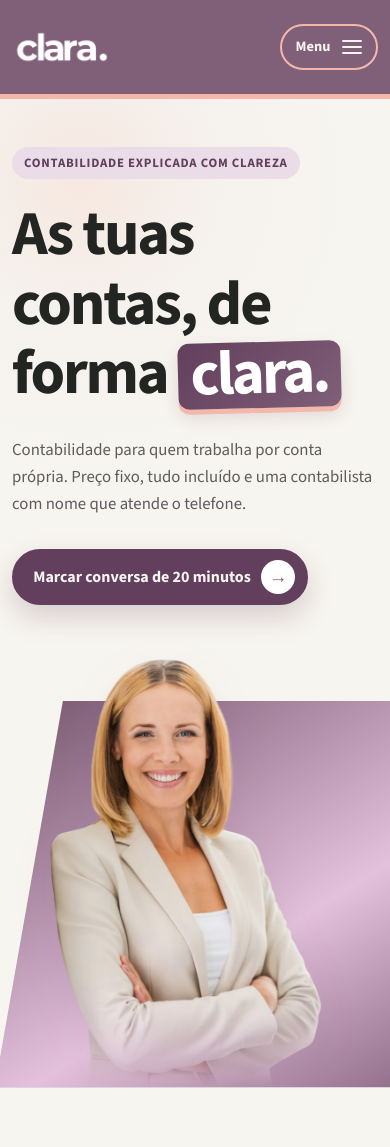
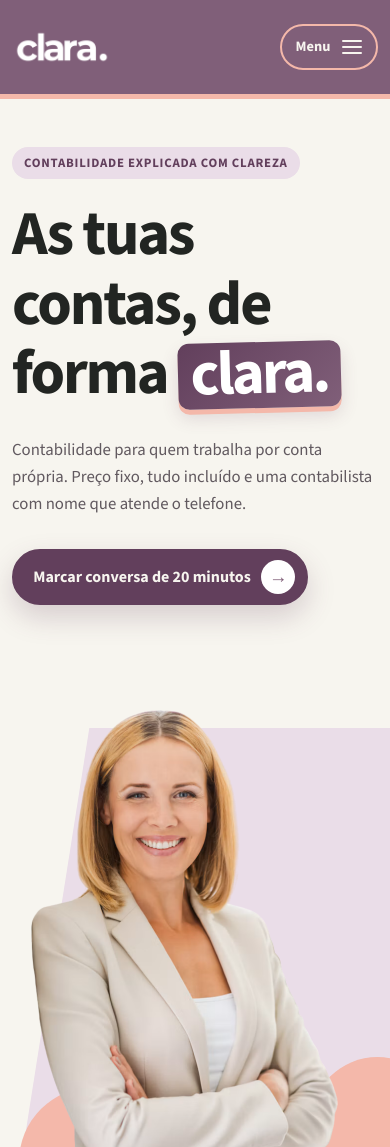
Before and after one commit to DiogoA98/ClaraContabilidadeLda., a plain HTML site: page index.html in a window 390 px wide. Shown: the top 1147 px of the page. Drawn offline with nearby package versions, Linux system fonts and the light colour scheme.

Commit message:
Update style.css

```diff
--- a/css/style.css
+++ b/css/style.css
@@ -246,38 +246,32 @@ textarea:focus-visible {
 
 .hero::before {
     position: absolute;
-    top: -180px;
-    left: -180px;
+    top: -70px;
+    right: -70px;
+    z-index: 0;
+    width: 165px;
+    height: 165px;
+    border-radius: 50%;
+    background-color: var(--color-hover);
+    content: "";
+    pointer-events: none;
+}
+
+.hero::after {
+    position: absolute;
+    top: 0;
+    right: 0;
+    bottom: 0;
     z-index: -1;
-    width: 520px;
-    height: 520px;
-    border-radius: 50%;
-    background: radial-gradient(
-        circle,
-        rgb(244 184 170 / 22%) 0%,
-        rgb(234 221 232 / 14%) 38%,
-        transparent 72%
+    width: 50.5%;
+    background-color: var(--color-primary-soft);
+    clip-path: polygon(
+        34% 0,
+        100% 0,
+        100% 100%,
+        0 100%
     );
     content: "";
-    pointer-events: none;
-}
-
-.hero::after {
-    position: absolute;
-    top: 0%;
-    right: 4.5%;
-    bottom: -25%;
-    z-index: -1;
-    width: 58%;
-    background: linear-gradient(
-    145deg,
-    #805f79 ,
-    rgb(227, 192, 219) ,
-    #623f5c
-);
-    content: "";
-    transform: skewX(-18deg);
-    transform-origin: bottom right;
     pointer-events: none;
 }
 
@@ -299,9 +293,22 @@ textarea:focus-visible {
     display: flex;
     min-height: 540px;
     align-items: flex-end;
-    justify-content: flex-end;
+    justify-content: flex-start;
     margin: 0;
     isolation: isolate;
+}
+
+.hero-visual::before {
+    position: absolute;
+    bottom: -135px;
+    left: -20px;
+    z-index: 0;
+    width: 210px;
+    height: 210px;
+    border-radius: 50%;
+    background-color: var(--color-hover);
+    content: "";
+    pointer-events: none;
 }
 
 .hero-visual picture {
@@ -313,34 +320,15 @@ textarea:focus-visible {
 
 .hero-visual img {
     position: relative;
+    right: 20px;
+    bottom: -70px;
     z-index: 1;
-    width: min(100%, 540px);
+    width: min(122%, 640px);
     height: auto;
-    max-height: 680px;
-    margin-left: auto;
+    max-height: 760px;
+    margin: 0;
     object-fit: contain;
-    object-position: right bottom;
-    filter: drop-shadow(
-        0 14px 20px rgb(98 63 92 / 7%)
-    );
-
-    -webkit-mask-image: linear-gradient(
-    to bottom,
-    #000 0%,
-    #000 78%,
-    rgb(0 0 0 / 90%) 84%,
-    rgb(0 0 0 / 55%) 92%,
-    transparent 100%
-);
-
-mask-image: linear-gradient(
-    to bottom,
-    #000 0%,
-    #000 78%,
-    rgb(0 0 0 / 90%) 84%,
-    rgb(0 0 0 / 55%) 92%,
-    transparent 100%
-);
+    object-position: center bottom;
 }
 
 
@@ -1911,12 +1899,25 @@ textarea.invalid {
     padding-block: 3.5rem 0;
 }
 
+.hero::before {
+    top: auto;
+    right: -70px;
+    bottom: -65px;
+    width: 175px;
+    height: 175px;
+}
+
 .hero::after {
     top: 48%;
-    right: -22%;
-    bottom: -8%;
-    width: 115%;
-    transform: skewX(-12deg);
+    right: 0;
+    bottom: 0;
+    width: 88%;
+    clip-path: polygon(
+        22% 0,
+        100% 0,
+        100% 100%,
+        0 100%
+    );
 }
 
 .hero-content {
@@ -1931,13 +1932,22 @@ textarea.invalid {
     justify-content: center;
 }
 
+.hero-visual::before {
+    bottom: -115px;
+    left: 5%;
+    width: 190px;
+    height: 190px;
+}
+
 .hero-visual picture {
     justify-content: center;
 }
 
 .hero-visual img {
-    width: min(100%, 500px);
-    max-height: 560px;
+    right: 0;
+    bottom: -60px;
+    width: min(110%, 550px);
+    max-height: 640px;
     margin-inline: auto;
     object-position: center bottom;
 }
@@ -2099,12 +2109,24 @@ textarea.invalid {
     padding-block: 3rem 0;
 }
 
+.hero::before {
+    right: -55px;
+    bottom: -45px;
+    width: 135px;
+    height: 135px;
+}
+
 .hero::after {
-    top: 61%;
-    right: -42%;
-    bottom: -4%;
-    width: 145%;
-    transform: skewX(-10deg);
+    top: 60%;
+    right: 0;
+    bottom: 0;
+    width: 94%;
+    clip-path: polygon(
+        18% 0,
+        100% 0,
+        100% 100%,
+        0 100%
+    );
 }
 
 .hero-content {
@@ -2118,10 +2140,19 @@ textarea.invalid {
     justify-content: center;
 }
 
+.hero-visual::before {
+    bottom: -90px;
+    left: 2%;
+    width: 150px;
+    height: 150px;
+}
+
 .hero-visual img {
-    width: min(100%, 390px);
+    right: 0;
+    bottom: -48px;
+    width: min(110%, 430px);
     height: auto;
-    max-height: 450px;
+    max-height: 510px;
     margin-inline: auto;
     object-fit: contain;
     object-position: center bottom;
```
